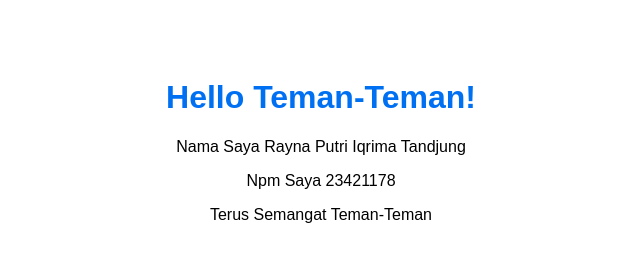
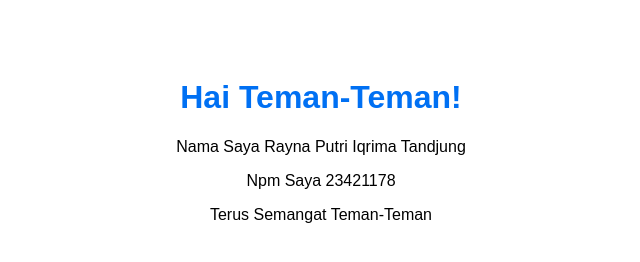
Before and after one commit to Raynaputriiqrimatandjung/demostrasi, a plain HTML site: page hello.html in a window 1280 px wide. Shown: the whole page, without its empty margins (319-959 px from the left). Drawn offline with Linux system fonts and the light colour scheme.

Commit message:
Update hello.html

```diff
--- a/hello.html
+++ b/hello.html
@@ -9,7 +9,7 @@
     </style>
 </head>
 <body>
-    <h1>Hello Teman-Teman!</h1>
+    <h1>Hai Teman-Teman!</h1>
     <p>Nama Saya Rayna Putri Iqrima Tandjung</p>
     <p>Npm Saya 23421178</p>
     <p>Terus Semangat Teman-Teman</p>
```
